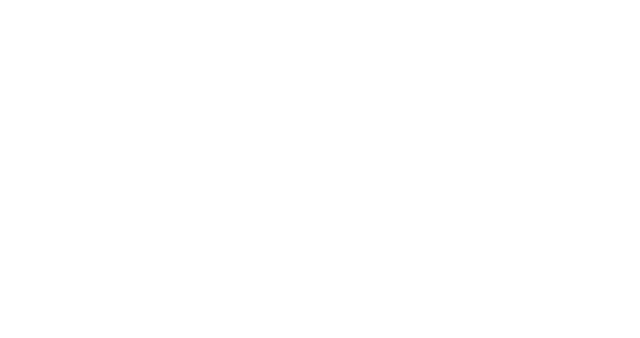
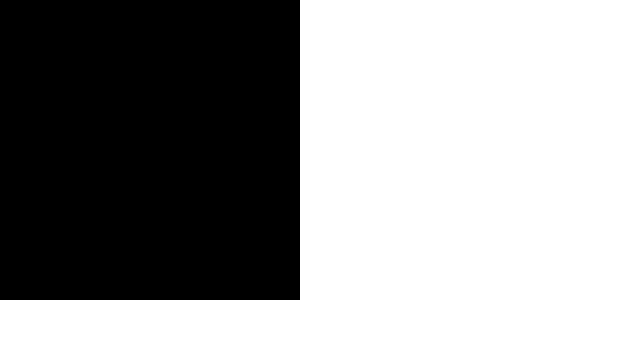
Before and after one commit to Man1exter/JsreningV2, a plain HTML site: page index.html in a window 1280 px wide. Shown: the whole page, without its empty margins (0-640 px from the left). Drawn offline with Linux system fonts and the light colour scheme.

```diff
--- a/index.html
+++ b/index.html
@@ -7,7 +7,7 @@
     <link rel="stylesheet" href="style.css">
 </head>
 <body>
-
+    <div></div>
 
 
 
--- a/main.js
+++ b/main.js
@@ -20,3 +20,7 @@ const getColor = (event) => {
         return "blue";
     }
 }
+
+//-----------move div -------------***-------------------
+//---------------------------------------------------------
+//------------------------***--------------------------------
--- a/style.css
+++ b/style.css
@@ -5,3 +5,10 @@
 body{
     height: 100vh;
 }
+div{
+    background-color: black;
+    width: 300px;
+    height: 300px;
+    position: fixed;
+    cursor: pointer;
+}
```
